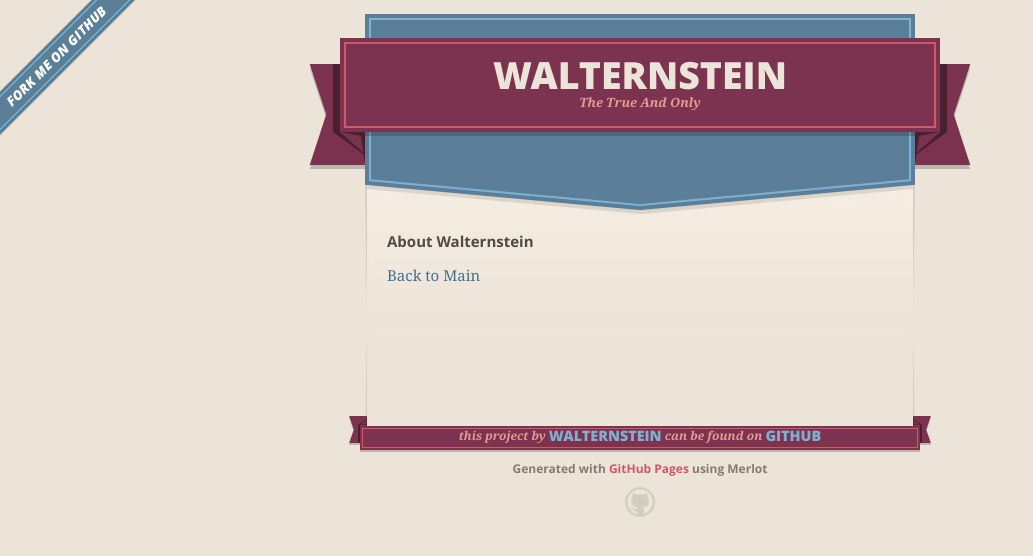
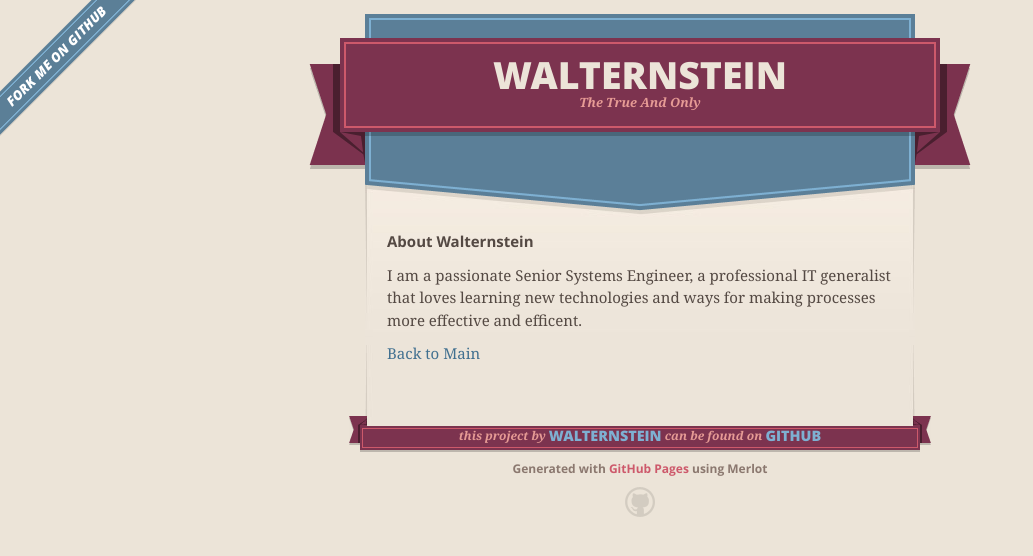
Before and after one commit to walternstein/walternstein, a Jekyll site: the page built from ABOUT.md, in a window 1280 px wide. Shown: the top 556 px of the page, without its empty margins (0-1033 px from the left). Built offline with Jekyll 4.4.1, drawn with Linux system fonts in a browser that asks for light colours; our own code applies the rules of GitHub Pages for plain Markdown files.

Commit message:
Update ABOUT.md

```diff
--- a/ABOUT.md
+++ b/ABOUT.md
@@ -4,4 +4,6 @@ layout: default
 
 ## About Walternstein
 
+I am a passionate Senior Systems Engineer, a professional IT generalist that loves learning new technologies and ways for making processes more effective and efficent.
+
 [Back to Main](./)
```
